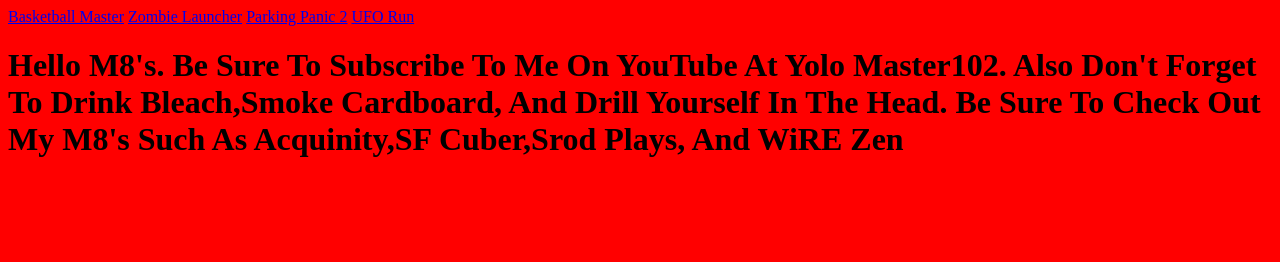
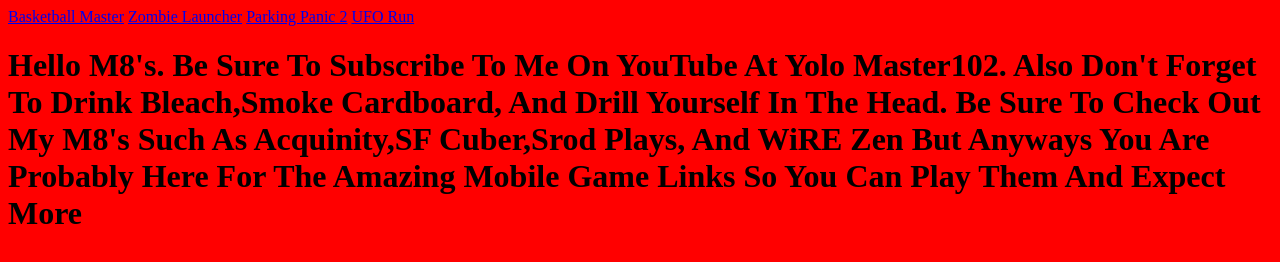
Before and after one commit to Yolomaster102/Yolomaster102.github.io, a plain HTML site: page index.html in a window 1280 px wide. Drawn offline with Linux system fonts and the light colour scheme.

Commit message:
Update index.html

```diff
--- a/index.html
+++ b/index.html
@@ -12,7 +12,8 @@
 
 <html>
 <body background="bgimage.jpg">
-<h1>Hello M8's. Be Sure To Subscribe To Me On YouTube At Yolo Master102. Also Don't Forget To Drink Bleach,Smoke Cardboard, And Drill Yourself In The Head. Be Sure To Check Out My M8's Such As Acquinity,SF Cuber,Srod Plays, And WiRE Zen</h1>
+<h1>Hello M8's. Be Sure To Subscribe To Me On YouTube At Yolo Master102. Also Don't Forget To Drink Bleach,Smoke Cardboard, And Drill Yourself In The Head. Be Sure To Check Out My M8's Such As Acquinity,SF Cuber,Srod Plays, And WiRE Zen
+But Anyways You Are Probably Here For The Amazing Mobile Game Links So You Can Play Them And Expect More</h1>
 </body>
 </html>
 <body bgcolor="#FF0000">
```
